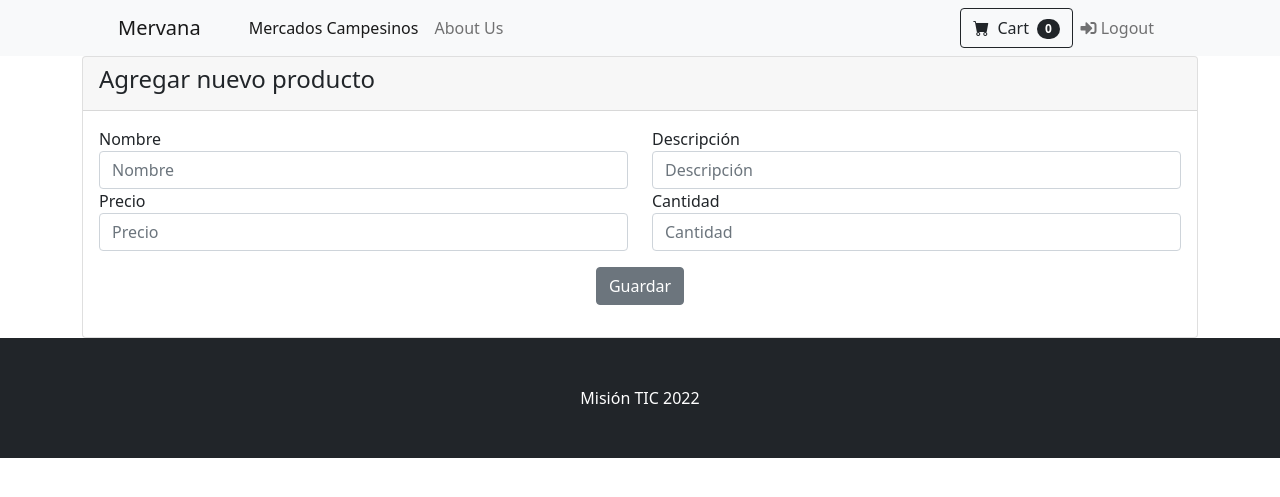
After one commit to pmoros/mision-tic-2022, a Flask app: page /products/create in a window 1280 px wide. The commit adds this page. Shown: the top 497 px of the page. Run offline with Flask 2, Linux system fonts and the light colour scheme; the visitor is signed in with stand-in values (Sample User, id 1); data comes from the database, SQL or seed files in the repository; some libraries are stand-ins or nearby versions.

Commit message:
feat(frontend): product crud gui

```diff
--- a/app/routes.py
+++ b/app/routes.py
@@ -39,8 +39,17 @@ def products():
     stored_products = product_controller.get_all_products()
     return render_template("products.html", user=current_user, products=stored_products)
 
+# This is a bad way to do it, but I'm not sure how to do it better
 
-@app.route("/products", methods=["POST"])
+
+@app.route("/products/create", methods=["GET"])
+@login_required
+def products_create_form():
+    # product_controller.edit_product(product_id, product_values)
+    return render_template("products_create.html", user=current_user)
+
+
+@app.route("/products/create", methods=["POST"])
 @login_required
 def products_create():
     product_values = request.form.to_dict()
@@ -49,13 +58,28 @@ def products_create():
     return redirect(url_for("products"))
 
 
-# This is a bad way to do it, but I'm not sure how to do it better
+@app.route("/products/edit/<int:product_id>", methods=["GET"])
+@login_required
+def products_edit_form(product_id):
+    product = product_controller.get_product(product_id)
+    return render_template("products_edit.html", user=current_user, old=product)
+
+
+@app.route("/products/edit/<int:product_id>", methods=["POST"])
+@login_required
+def products_edit(product_id):
+    product_values = request.form.to_dict()
+    app.logger.info("Editing product with id: %d", product_values.get("id"))
+    # product_controller.edit_product(product_id, product_values)
+
+    return redirect(url_for("products"))
 
 
 @app.route("/products/delete/<int:product_id>")
 @login_required
 def products_delete(product_id):
     # product_controller.delete_product(product_id)
+    app.logger.info("Deleting product with id: %d", product_id)
     return redirect(url_for("products"))
 
 
--- /dev/null
+++ b/app/templates/products_create.html
@@ -0,0 +1,70 @@
+{% extends "layout.html" %} {% block content %}
+<div class="container">
+  <div class="row">
+    <div class="col-md-12">
+      <div class="card">
+        <div class="card-header">
+          <h4 class="card-title">Agregar nuevo producto</h4>
+        </div>
+        <div class="card-body">
+          <form action="/products/create" method="post">
+            <div class="row">
+              <div class="col-md-6 pr-1">
+                <div class="form-group">
+                  <label>Nombre</label>
+                  <input
+                    type="text"
+                    class="form-control"
+                    name="name"
+                    placeholder="Nombre"
+                  />
+                </div>
+              </div>
+              <div class="col-md-6 pl-1">
+                <div class="form-group">
+                  <label for="exampleInputEmail1">Descripción</label>
+                  <input
+                    type="text"
+                    class="form-control"
+                    name="description"
+                    placeholder="Descripción"
+                  />
+                </div>
+              </div>
+            </div>
+            <div class="row">
+              <div class="col-md-6 pr-1">
+                <div class="form-group">
+                  <label>Precio</label>
+                  <input
+                    type="text"
+                    class="form-control"
+                    name="price"
+                    placeholder="Precio"
+                  />
+                </div>
+              </div>
+              <div class="col-md-6 pl-1">
+                <div class="form-group">
+                  <label>Cantidad</label>
+                  <input
+                    type="text"
+                    class="form-control"
+                    name="stock"
+                    placeholder="Cantidad"
+                  />
+                </div>
+              </div>
+            </div>
+            <div class="span12 justify-content-center text-center m-3">
+              <button type="submit" class="btn btn-secondary span4">
+                Guardar
+              </button>
+            </div>
+          </form>
+        </div>
+      </div>
+    </div>
+  </div>
+</div>
+{% endblock %}
```
Also changed, not shown: app/templates/modal.html (added, +30 -0 lines), app/templates/products.html (+7 -3 lines), app/templates/products_edit.html (added, +74 -0 lines).
